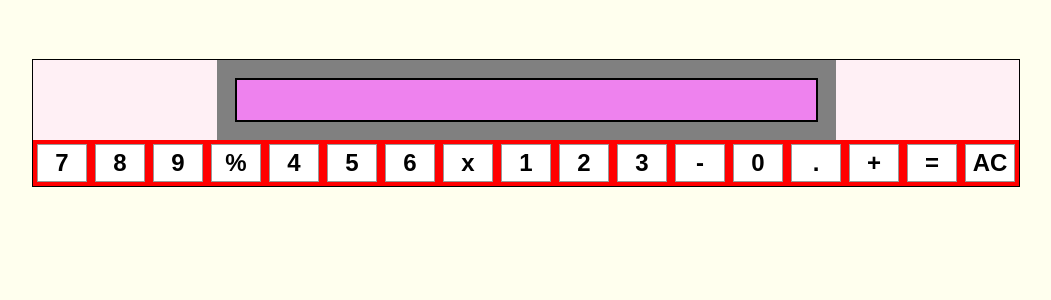
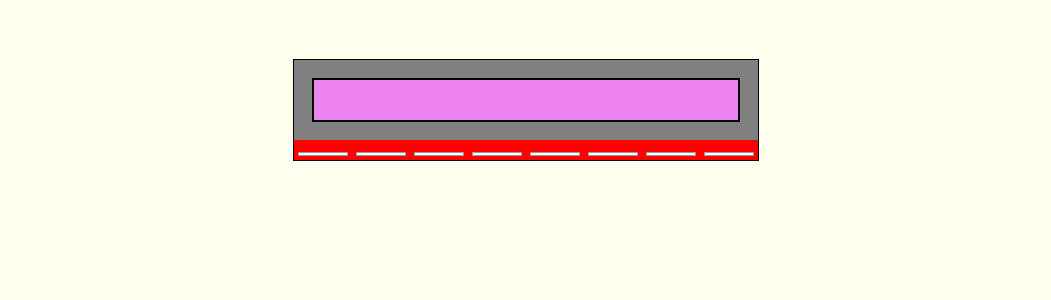
Before and after one commit to mnrowe/calculator, a React (Create React App) app: page / in a window 1280 px wide. Shown: the top 300 px of the page, without its empty margins (114-1165 px from the left). Built offline with nearby package versions, Linux system fonts and the light colour scheme; the HTML template or start-up script is replaced by a standard one.

Commit message:
make the Frame component less generic

```diff
--- a/src/Frame.js
+++ b/src/Frame.js
@@ -2,18 +2,33 @@ import React from 'react';
 import './Frame.css';
 import Button from './Button';
 
-const Frame = props => {
+const Frame = ({ inputDigit }) => {
   return (
     <div className="Frame">
-      {props.layout.map(item => {
-        return (
-          <Button
-            onClick={event => props.onClick(event)}
-            key={item}
-            value={item}
-          />
-        );
-      })}
+      <div className="frame-row">
+        <Button className="button-7" onClick={() => inputDigit(7)}>
+          7
+        </Button>
+        <Button className="button-8" onClick={() => inputDigit(8)}>
+          8
+        </Button>
+        <Button className="button-9" onClick={() => inputDigit(9)}>
+          9
+        </Button>
+        <Button className="button-%">%</Button>
+      </div>
+      <div className="frame-row">
+        <Button className="button-4" onClick={() => inputDigit(4)}>
+          4
+        </Button>
+        <Button className="button-5" onClick={() => inputDigit(5)}>
+          5
+        </Button>
+        <Button className="button-6" onClick={() => inputDigit(6)}>
+          6
+        </Button>
+        <Button className="button-multiply">x</Button>
+      </div>
     </div>
   );
 };
```
